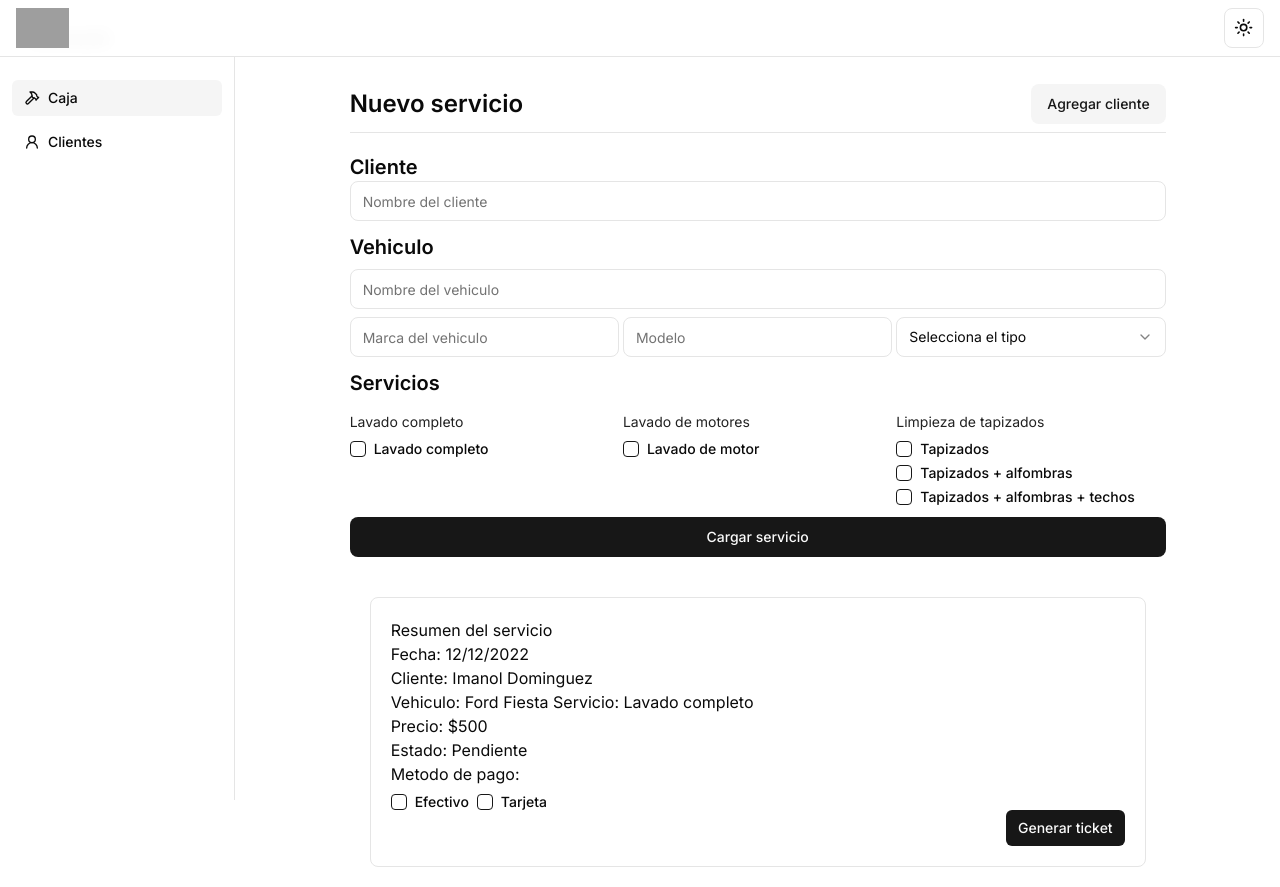
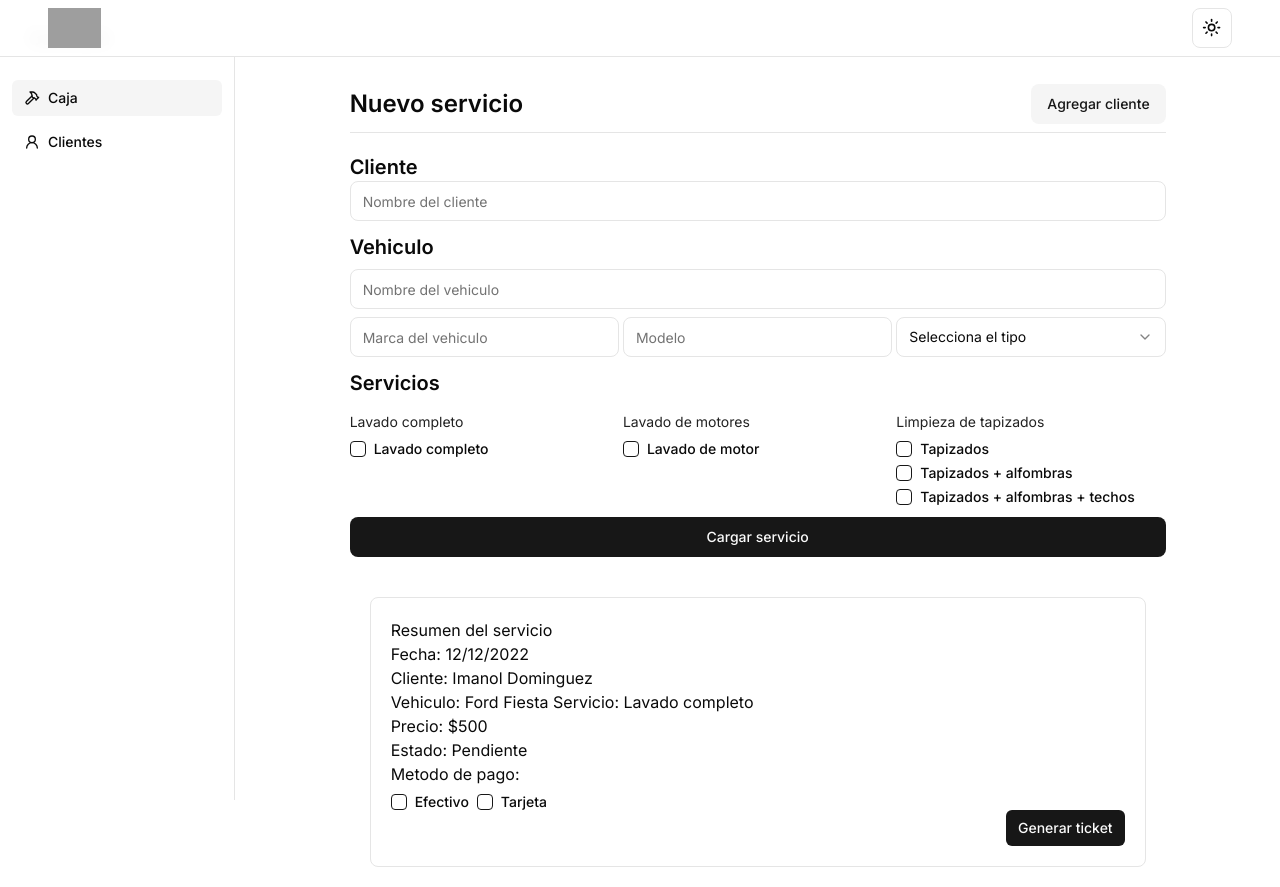
Before and after one commit to pablosecuen/carwash, a Next.js app: page /service in a window 1280 px wide. Built offline with nearby package versions, Linux system fonts and the light colour scheme; grey boxes are pictures that could not be loaded.

Commit message:
feat: estructura estilado

```diff
--- a/src/components/layout/header/Header.tsx
+++ b/src/components/layout/header/Header.tsx
@@ -4,8 +4,8 @@ import { MobileSidebar } from '@/components/layout'
 
 export const Header = () => {
   return (
-    <div className='fixed top-0 left-0 right-0 supports-backdrop-blur:bg-background/60 border-b bg-background/95 backdrop-blur z-20'>
-      <nav className='h-14 flex items-center justify-between px-4'>
+    <div className='supports-backdrop-blur:bg-background/60 container fixed left-0 right-0 top-0 z-20 border-b bg-background/95 backdrop-blur'>
+      <nav className='flex h-14 items-center justify-between px-4'>
         <div className='hidden lg:block'>
           {/* TODO: poner logo de la empresa */}
           <img
```
